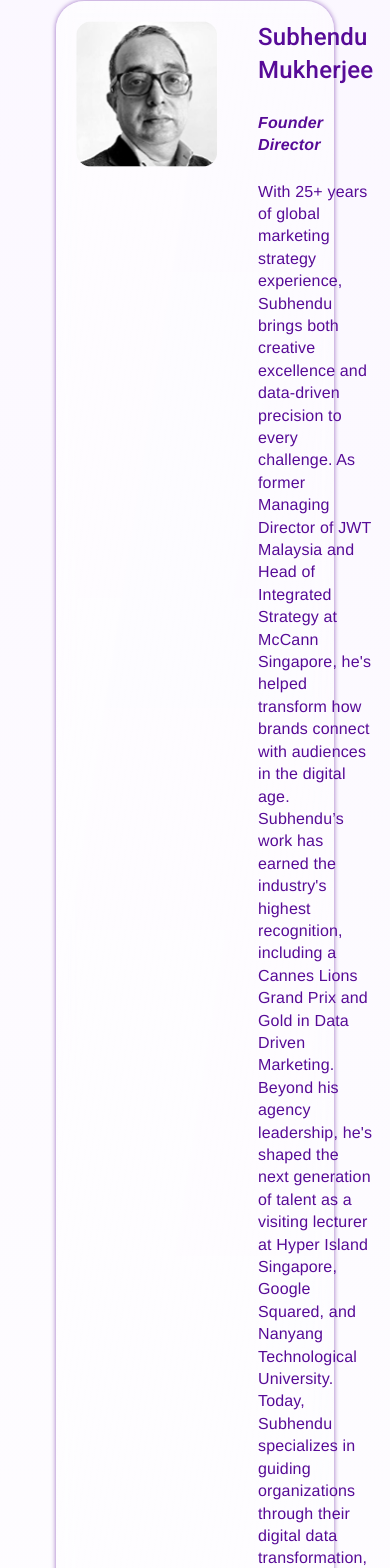
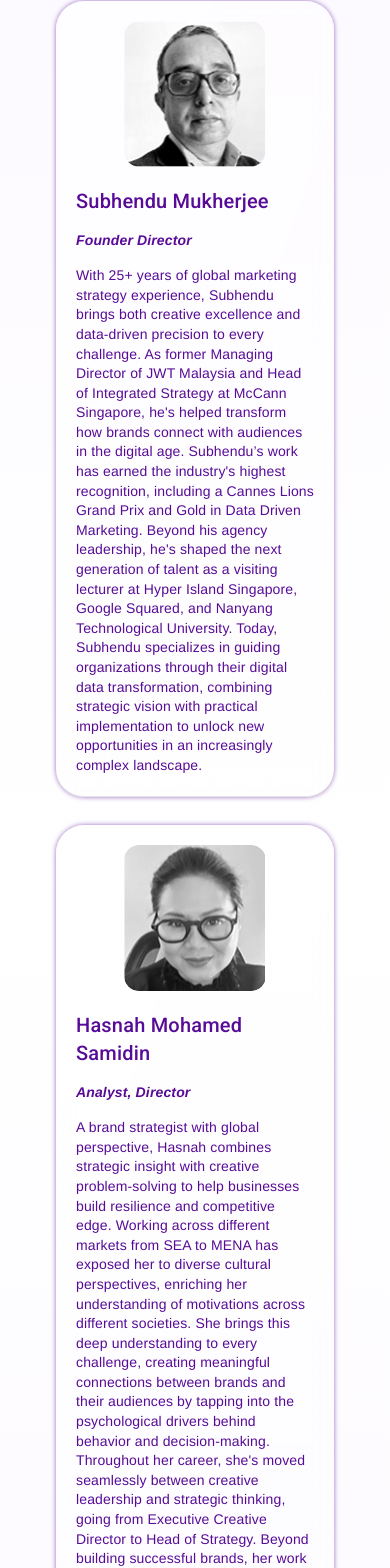
Before and after one commit to jenit-tech/The-new-Tenth, a Next.js app: page / in a window 390 px wide. Shown: the part 8767-10335 px from the top of the page. Built offline with nearby package versions, Linux system fonts and the light colour scheme.

Commit message:
Your commit message here

```diff
--- a/components/sub/AboutUsRightSection.tsx
+++ b/components/sub/AboutUsRightSection.tsx
@@ -8,22 +8,22 @@ const AboutUsRightSection = () => {
 
       {/* Card 1 */}
 
-      <div className="flex flex-row gap-[40px] rounded-[28px] p-5 border-b bg-gradient-to-br from-white/60 to-white/25 backdrop-blur-sm shadow-[0px_0px_5px_0px_#570B9799] mb-7">
+      <div className="flex flex-col sm:flex-row gap-5 sm:gap-[40px] rounded-[28px] p-5 border-b bg-gradient-to-br from-white/60 to-white/25 backdrop-blur-sm shadow-[0px_0px_5px_0px_#570B9799] mb-7 w-full overflow-hidden">
   <Image
     src="/personone.png"
     alt="Subhendu Mukherjee"
     width={142}
     height={146}
-          className="rounded-[14.88px] w-[142px] h-[146px] object-cover flex-shrink-0"
+    className="rounded-[14.88px] w-[142px] h-[146px] object-cover flex-shrink-0 mx-auto sm:mx-0"
   />
-        <div className="flex flex-col gap-6">
-          <p className="font-roboto font-medium text-[24px] leading-[140%] tracking-[0.01em] text-[#570B97]">
+  <div className="flex flex-col gap-4 text-[#570B97] w-full break-words">
+    <p className="font-roboto font-medium text-[20px] sm:text-[24px] leading-[140%] tracking-[0.01em]">
       Subhendu Mukherjee
     </p>
-          <p className="font-heleveticaNeue font-bold italic text-[16px] leading-[140%] tracking-[0.01em] text-[#570B97]">
+    <p className="font-heleveticaNeue font-bold italic text-[14px] sm:text-[16px] leading-[140%] tracking-[0.01em]">
       Founder Director
     </p>
-          <p className="font-heleveticaNeue font-normal text-[16px] leading-[140%] tracking-[0.01em] text-[#570B97] whitespace-pre-line">
+    <p className="font-heleveticaNeue font-normal text-[14px] sm:text-[16px] leading-[140%] tracking-[0.01em] whitespace-pre-line">
       With 25+ years of global marketing strategy experience, Subhendu brings both
       creative excellence and data-driven precision to every challenge.
       As former Managing Director of JWT Malaysia and Head of Integrated Strategy at
@@ -36,27 +36,27 @@ const AboutUsRightSection = () => {
       combining strategic vision with practical implementation to unlock new opportunities in
       an increasingly complex landscape.
     </p>
-
   </div>
 </div>
 
+
       {/* Card 2 */}
-      <div className="flex flex-row gap-[40px] rounded-[28px] p-5 border-b bg-gradient-to-br from-white/60 to-white/25 backdrop-blur-sm shadow-[0px_0px_5px_0px_#570B9799] mb-7">
+      <div className="flex flex-col sm:flex-row gap-5 sm:gap-[40px] rounded-[28px] p-5 border-b bg-gradient-to-br from-white/60 to-white/25 backdrop-blur-sm shadow-[0px_0px_5px_0px_#570B9799] mb-7 w-full overflow-hidden">
   <Image
     src="/persontwo.png"
     alt="Hasnah Mohamed Samidin"
     width={142}
     height={146}
-          className="rounded-[14.88px] w-[142px] h-[146px] object-cover flex-shrink-0"
+    className="rounded-[14.88px] w-[142px] h-[146px] object-cover flex-shrink-0 mx-auto sm:mx-0"
   />
-        <div className="flex flex-col gap-6">
-          <p className="font-roboto font-medium text-[24px] leading-[140%] tracking-[0.01em] text-[#570B97]">
+  <div className="flex flex-col gap-4 text-[#570B97] w-full break-words">
+    <p className="font-roboto font-medium text-[20px] sm:text-[24px] leading-[140%] tracking-[0.01em]">
       Hasnah Mohamed Samidin
     </p>
-          <p className="font-heleveticaNeue font-bold italic text-[16px] leading-[140%] tracking-[0.01em] text-[#570B97]">
+    <p className="font-heleveticaNeue font-bold italic text-[14px] sm:text-[16px] leading-[140%] tracking-[0.01em]">
       Analyst, Director
     </p>
-          <p className="font-heleveticaNeue font-normal text-[16px] leading-[140%] tracking-[0.01em] text-[#570B97] whitespace-pre-line">
+    <p className="font-heleveticaNeue font-normal text-[14px] sm:text-[16px] leading-[140%] tracking-[0.01em] whitespace-pre-line">
       A brand strategist with global perspective, Hasnah combines strategic insight with
       creative problem-solving to help businesses build resilience and competitive edge.
       Working across different markets from SEA to MENA has exposed her to diverse cultural perspectives,
@@ -68,27 +68,27 @@ const AboutUsRightSection = () => {
       her work has also earned advertising&apos;s highest honors, including the coveted Cannes Lions Grand Prix, Clios,
       The OneShow, New York Fest, and Effies.
     </p>
-
   </div>
 </div>
 
+
       {/* Card 3 */}
-      <div className="flex flex-row gap-[40px] rounded-[28px] p-5 border-b bg-gradient-to-br from-white/60 to-white/25 backdrop-blur-sm shadow-[0px_0px_5px_0px_#570B9799] mb-7">
+      <div className="flex flex-col sm:flex-row gap-5 sm:gap-[40px] rounded-[28px] p-5 border-b bg-gradient-to-br from-white/60 to-white/25 backdrop-blur-sm shadow-[0px_0px_5px_0px_#570B9799] mb-7 w-full overflow-hidden">
   <Image
     src="/personthree.png"
     alt="Ahana Mukherjee"
     width={142}
     height={146}
-          className="rounded-[14.88px] w-[142px] h-[146px] object-cover flex-shrink-0"
+    className="rounded-[14.88px] w-[142px] h-[146px] object-cover flex-shrink-0 mx-auto sm:mx-0"
   />
-        <div className="flex flex-col gap-6">
-          <p className="font-roboto font-medium text-[24px] leading-[140%] tracking-[0.01em] text-[#570B97]">
+  <div className="flex flex-col gap-4 text-[#570B97] w-full break-words">
+    <p className="font-roboto font-medium text-[20px] sm:text-[24px] leading-[140%] tracking-[0.01em]">
       Ahana Mukherjee
     </p>
-          <p className="font-heleveticaNeue font-bold italic text-[16px] leading-[140%] tracking-[0.01em] text-[#570B97]">
+    <p className="font-heleveticaNeue font-bold italic text-[14px] sm:text-[16px] leading-[140%] tracking-[0.01em]">
       Analyst, Project Lead
     </p>
-          <p className="font-heleveticaNeue font-normal text-[16px] leading-[140%] tracking-[0.01em] text-[#570B97] whitespace-pre-line">
+    <p className="font-heleveticaNeue font-normal text-[14px] sm:text-[16px] leading-[140%] tracking-[0.01em] whitespace-pre-line">
       Ahana Mukherjee is a marketing strategist, educator, and project leader with experience
       across FMCG, Banking, Fintech, Pharma, and Tech. With an MBA in Marketing and a Cambridge CIE certification,
       she brings a unique edge to capability-building and learning. Her strength lies in data storytelling—
@@ -102,6 +102,7 @@ const AboutUsRightSection = () => {
   </div>
 </div>
 
+
     </div>
   )
 }
```
Lines whose indentation alone changed are shown as unchanged.
